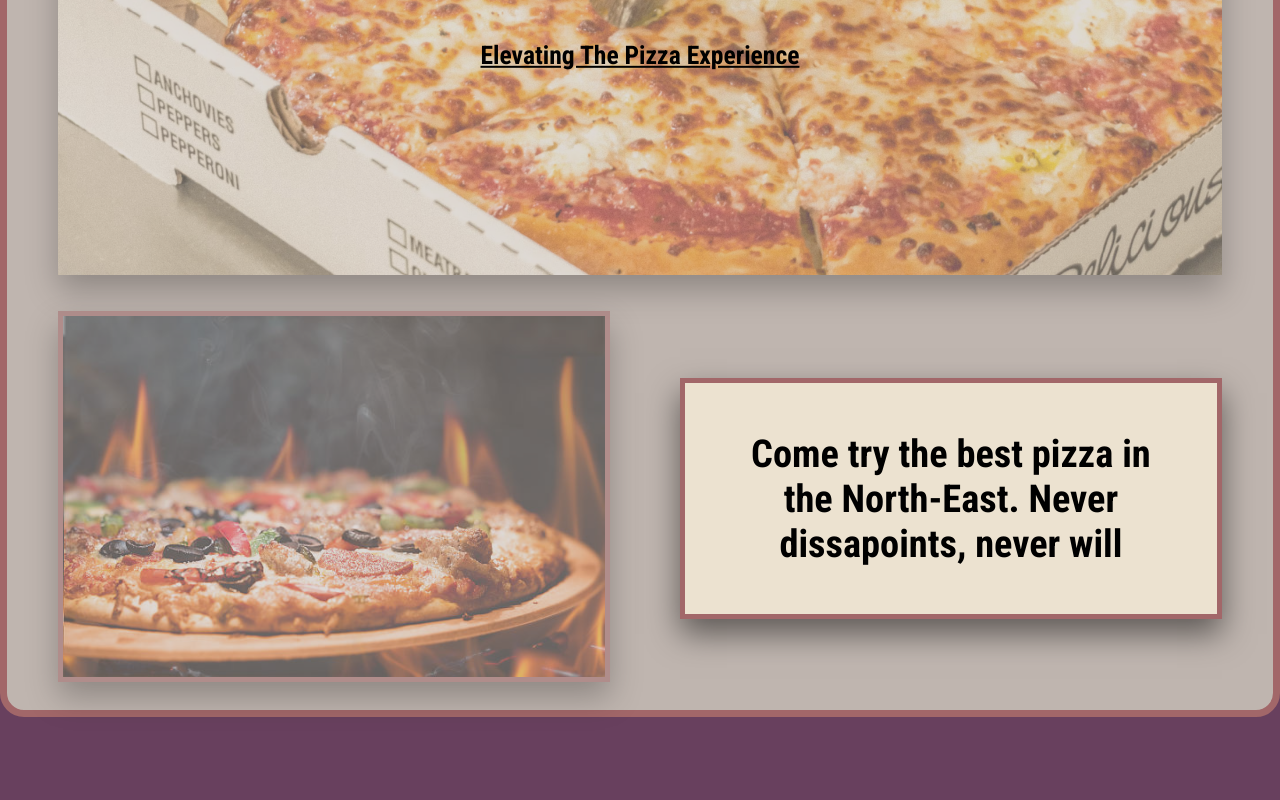
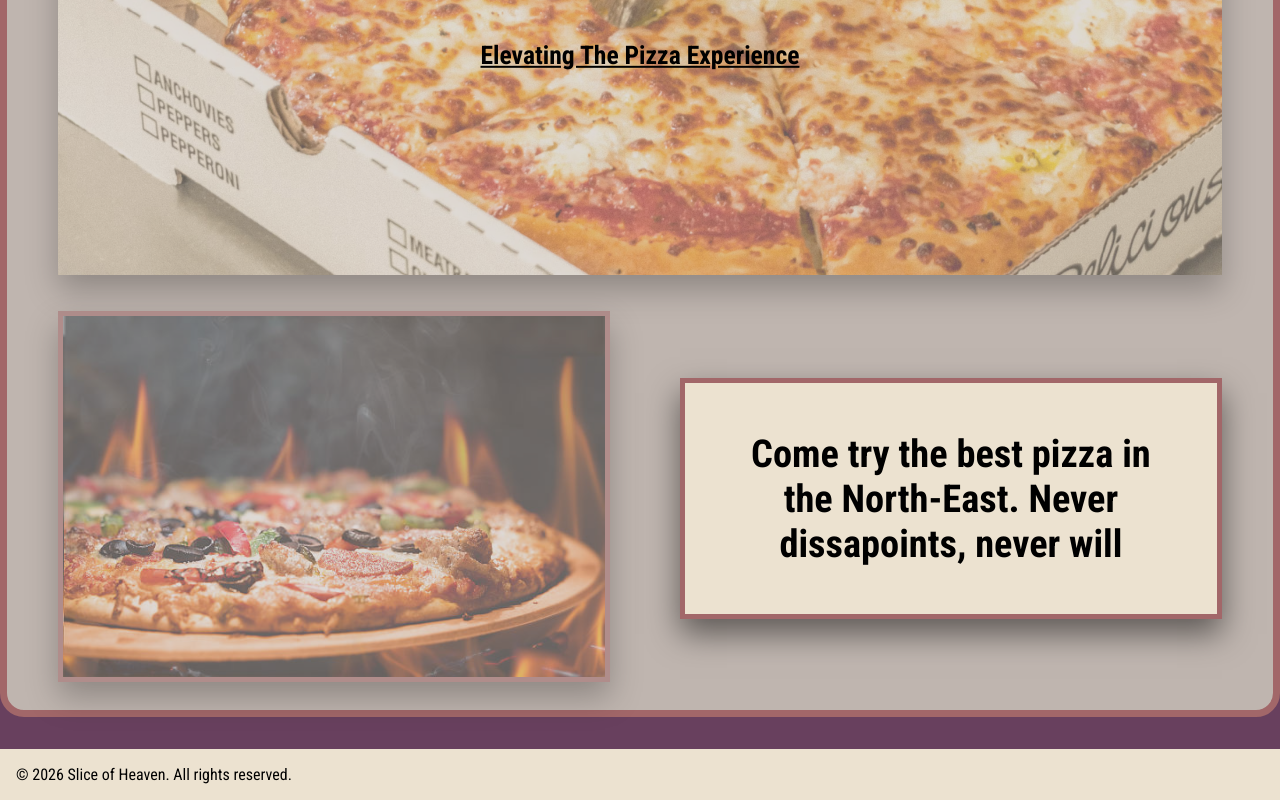
Before and after one commit to ColinD13/CMPS262-AdvancedProgramming-Downing, a plain HTML site: page Mockup Website/index.html in a window 1280 px wide. Shown: the part 478-1278 px from the top of the page. Before the commit the page ends 1227 px from the top, so only its background shows below. Drawn offline with Linux system fonts and the light colour scheme.

Commit message:
Adding Footer
Added a copyright footer

```diff
--- a/Mockup Website/index.html
+++ b/Mockup Website/index.html
@@ -47,5 +47,11 @@
             </div>
         </div>
     </main>
+
+    <footer>
+        <ul>
+            <li><a>&copy; 2026 Slice of Heaven. All rights reserved.</a></li>
+        </ul>
+    </footer>
 </body>
 </html>
--- a/Mockup Website/styles.css
+++ b/Mockup Website/styles.css
@@ -7,10 +7,17 @@
     --blackberry-faded: rgba(88,44,77,.9)
 }
 
+html, body {
+    height: 100%;          /* Make body full height */
+    margin: 0;             /* Remove default margin */
+}
+
 /*NAV BAR*/
 body{
     margin: 0;
     background-color: var(--blackberry-faded);
+    display: flex;
+    flex-direction: column;
 }
 
 ul{
@@ -19,7 +26,6 @@ ul{
     padding:0;
     overflow: hidden;
     background-color: var(--bone);
-    margin-bottom:1rem;
 }
 
 ul li{
@@ -50,6 +56,8 @@ main{
     border-radius: 1.5rem;
     max-width: 1200px;
     margin-bottom: 2rem;
+    margin-top: 1rem;
+    flex: 1;
 }
 
 h1{
```
Also changed, not shown: Mockup Website/about.html (+6 -0 lines), Mockup Website/contact.html (+6 -0 lines), Mockup Website/menu.html (+6 -0 lines).
